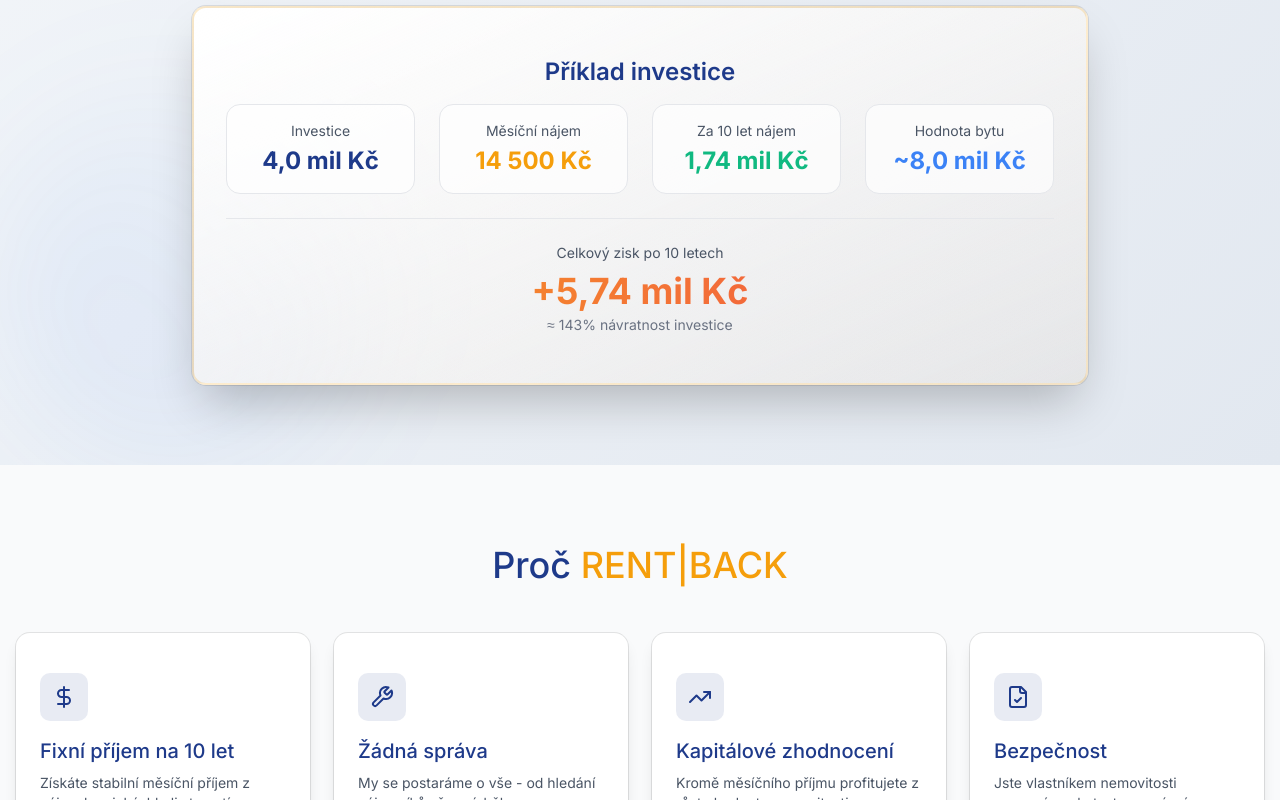
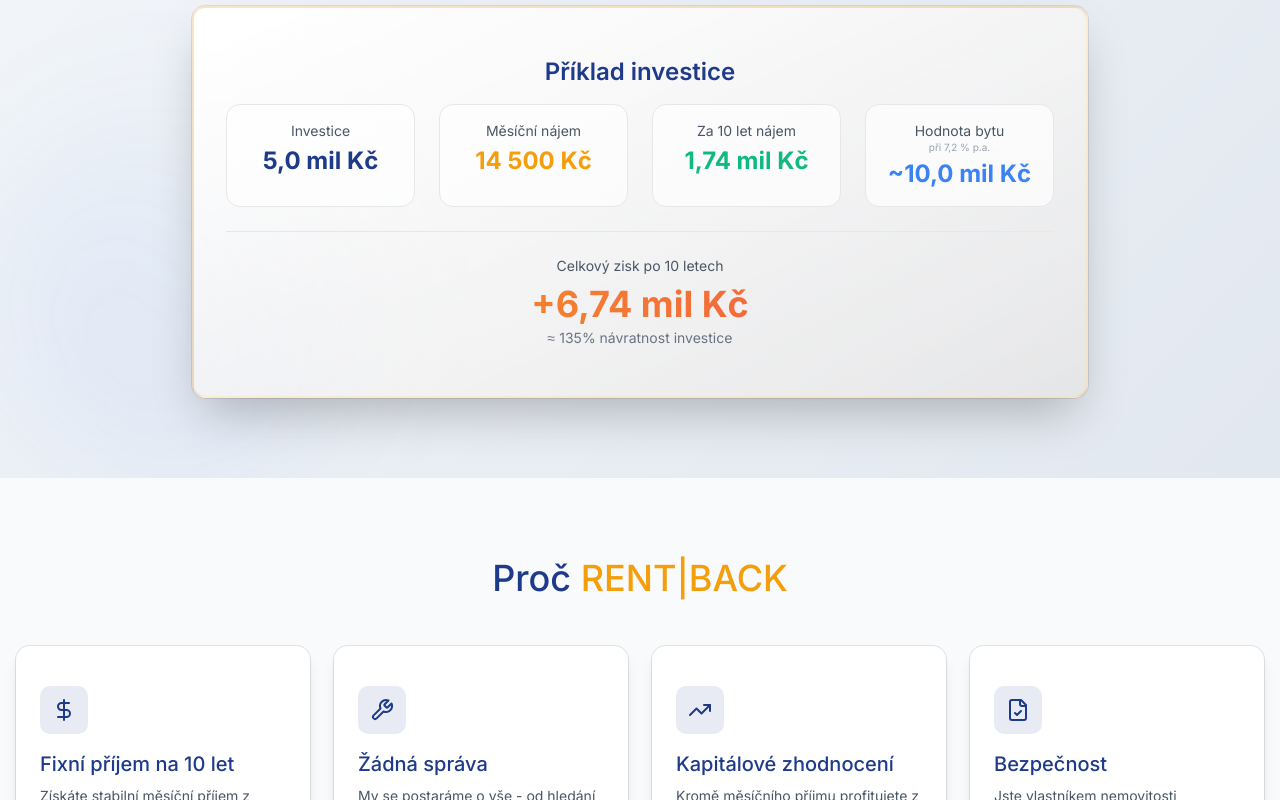
Before and after one commit to spilberkweb/rent-back, a Next.js app: page / in a window 1280 px wide. Shown: the part 1740-2540 px from the top of the page. Built offline with nearby package versions, Linux system fonts and the light colour scheme.

Commit message:
feat: Adjust financial calculations, update ROI, and introduce appreciation rate display.

```diff
--- a/app/locales/translations.ts
+++ b/app/locales/translations.ts
@@ -47,7 +47,8 @@ export const translations = {
       rent10Years: "Za 10 let nájem",
       propertyValue: "Hodnota bytu",
       totalProfit: "Celkový zisk po 10 letech",
-      roi: "≈ 90% návratnost investice",
+      roi: "≈ 135% návratnost investice",
+      appreciationRate: "při 7,2 % p.a.",
     },
     benefits: {
       title: "Proč",
@@ -279,7 +280,8 @@ export const translations = {
       rent10Years: "10 Years Rent",
       propertyValue: "Property Value",
       totalProfit: "Total Profit After 10 Years",
-      roi: "≈ 90% return on investment",
+      roi: "≈ 135% return on investment",
+      appreciationRate: "at 7.2% p.a.",
     },
     benefits: {
       title: "Why",
@@ -513,7 +515,8 @@ export const translations = {
       rent10Years: "Affitto 10 Anni",
       propertyValue: "Valore Immobile",
       totalProfit: "Profitto Totale Dopo 10 Anni",
-      roi: "≈ 90% ritorno sull'investimento",
+      roi: "≈ 135% ritorno sull'investimento",
+      appreciationRate: "al 7,2 % p.a.",
     },
     benefits: {
       title: "Perché",
--- a/components/home/FinancialSection.tsx
+++ b/components/home/FinancialSection.tsx
@@ -41,7 +41,7 @@ export function FinancialSection() {
               <div className="w-12 h-12 bg-[#f59e0b] rounded-xl flex items-center justify-center mb-4">
                 <Calendar className="w-6 h-6 text-white" />
               </div>
-              <div className="text-2xl font-bold text-[#fbbf24] mb-2">14 600 Kč</div>
+              <div className="text-2xl font-bold text-[#fbbf24] mb-2">14 500 Kč</div>
               <h3 className="text-base mb-1">{t.financial.monthlyIncome}</h3>
               <p className="text-xs text-gray-300">{t.financial.monthlyIncomeDesc}</p>
             </CardContent>
--- a/components/home/InvestorBenefitsSection.tsx
+++ b/components/home/InvestorBenefitsSection.tsx
@@ -109,7 +109,7 @@ export function InvestorBenefitsSection() {
                 <div className="grid md:grid-cols-4 gap-6">
                   <div className="bg-white/70 rounded-xl p-4 border border-gray-200">
                     <div className="text-sm text-gray-600 mb-1">{t.investorBenefits.investment}</div>
-                    <div className="text-2xl font-bold text-[#1e3a8a]">4,0 mil Kč</div>
+                    <div className="text-2xl font-bold text-[#1e3a8a]">5,0 mil Kč</div>
                   </div>
                   <div className="bg-white/70 rounded-xl p-4 border border-gray-200">
                     <div className="text-sm text-gray-600 mb-1">{t.investorBenefits.monthlyRent}</div>
@@ -120,16 +120,19 @@ export function InvestorBenefitsSection() {
                     <div className="text-2xl font-bold text-[#10b981]">1,74 mil Kč</div>
                   </div>
                   <div className="bg-white/70 rounded-xl p-4 border border-gray-200">
-                    <div className="text-sm text-gray-600 mb-1">{t.investorBenefits.propertyValue}</div>
-                    <div className="text-2xl font-bold text-[#3b82f6]">~8,0 mil Kč</div>
+                    <div className="text-sm text-gray-600 mb-1">
+                      {t.investorBenefits.propertyValue}
+                      <span className="block text-[10px] text-gray-400 font-normal leading-tight">{t.investorBenefits.appreciationRate}</span>
+                    </div>
+                    <div className="text-2xl font-bold text-[#3b82f6]">~10,0 mil Kč</div>
                   </div>
                 </div>
                 <div className="mt-6 pt-6 border-t border-gray-200">
                   <div className="text-sm text-gray-600 mb-2">{t.investorBenefits.totalProfit}</div>
                   <div className="text-4xl font-bold bg-gradient-to-r from-[#f59e0b] to-[#ef4444] bg-clip-text text-transparent">
-                    +5,74 mil Kč
+                    +6,74 mil Kč
                   </div>
-                  <div className="text-sm text-gray-500 mt-1">≈ 143% návratnost investice</div>
+                  <div className="text-sm text-gray-500 mt-1">{t.investorBenefits.roi}</div>
                 </div>
               </div>
             </CardContent>
```
